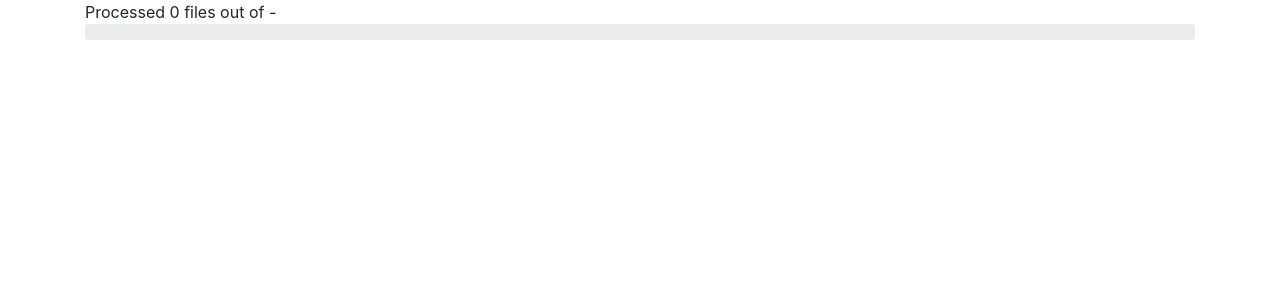
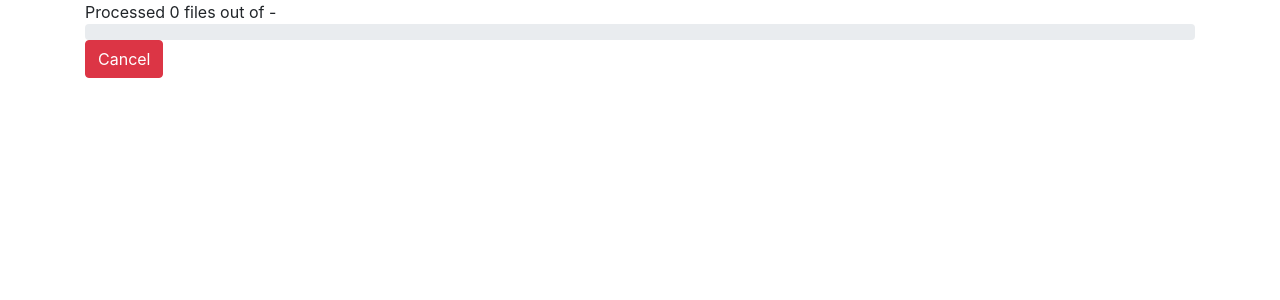
Before and after one commit to time-in-translation/perfectextractor-ui, a Django app: template gui/templates/progress.html in a window 1280 px wide. Shown: the part 56-356 px from the top of the page. Run offline with Django 3.2, Linux system fonts and the light colour scheme; the template is opened without the code that fills it, so the values that code supplies are empty; parts of the project's set-up code (start-up, migrations or seed data) failed here and were passed over; some libraries are stand-ins or nearby versions.

Commit message:
tasks can be canceled

```diff
--- a/gui/templates/progress.html
+++ b/gui/templates/progress.html
@@ -33,6 +33,7 @@
 <div class="progress">
     <div class="progress-bar progress-bar-striped progress-bar-animated" style="width: 0%"></div>
 </div>
+<a class="btn btn-danger" id="cancel" href="#">Cancel</a>
 
 <a class="btn btn-primary" id="download" href="#">Download</a>
 <div id="preview">
@@ -46,6 +47,7 @@
      downloadBtn.href = '{% url 'download' task_id %}';
      downloadBtn.style.display = 'inline';
 
+     document.getElementById('cancel').disabled = true;
      miniXhr('get', '{% url 'peek' task_id %}',
              function(response) {
                  var lines = [];
@@ -84,6 +86,11 @@
      });
  }
 
+ function cancel() {
+     miniXhr('get', '{% url 'cancel' task_id%}', function(response) {done()});
+ }
+
  var interval = setInterval(checkStatus, 1000);
+ document.getElementById('cancel').addEventListener('click', cancel);
 </script>
 {% endblock %}
--- a/gui/urls.py
+++ b/gui/urls.py
@@ -9,5 +9,6 @@
     path('run', views.run, name='run'),
     path('status/<int:task_id>', views.status, name='status'),
     path('peek/<int:task_id>', views.peek, name='peek'),
+    path('cancel/<int:task_id>', views.cancel, name='cancel'),
     path('download/<int:task_id>', views.download, name='download'),
 ] + static('/static/', document_root=settings.STATIC_ROOT)
--- a/gui/views.py
+++ b/gui/views.py
@@ -72,3 +72,8 @@
     response = HttpResponse(contents, content_type='text/csv')
     response['Content-Disposition'] = 'attachment; filename=results.csv'
     return response
+
+
+def cancel(request, task_id):
+    tasks.cancel(task_id)
+    return JsonResponse(dict(success=True))
```
Also changed, not shown: gui/tasks.py (+11 -1 lines).
